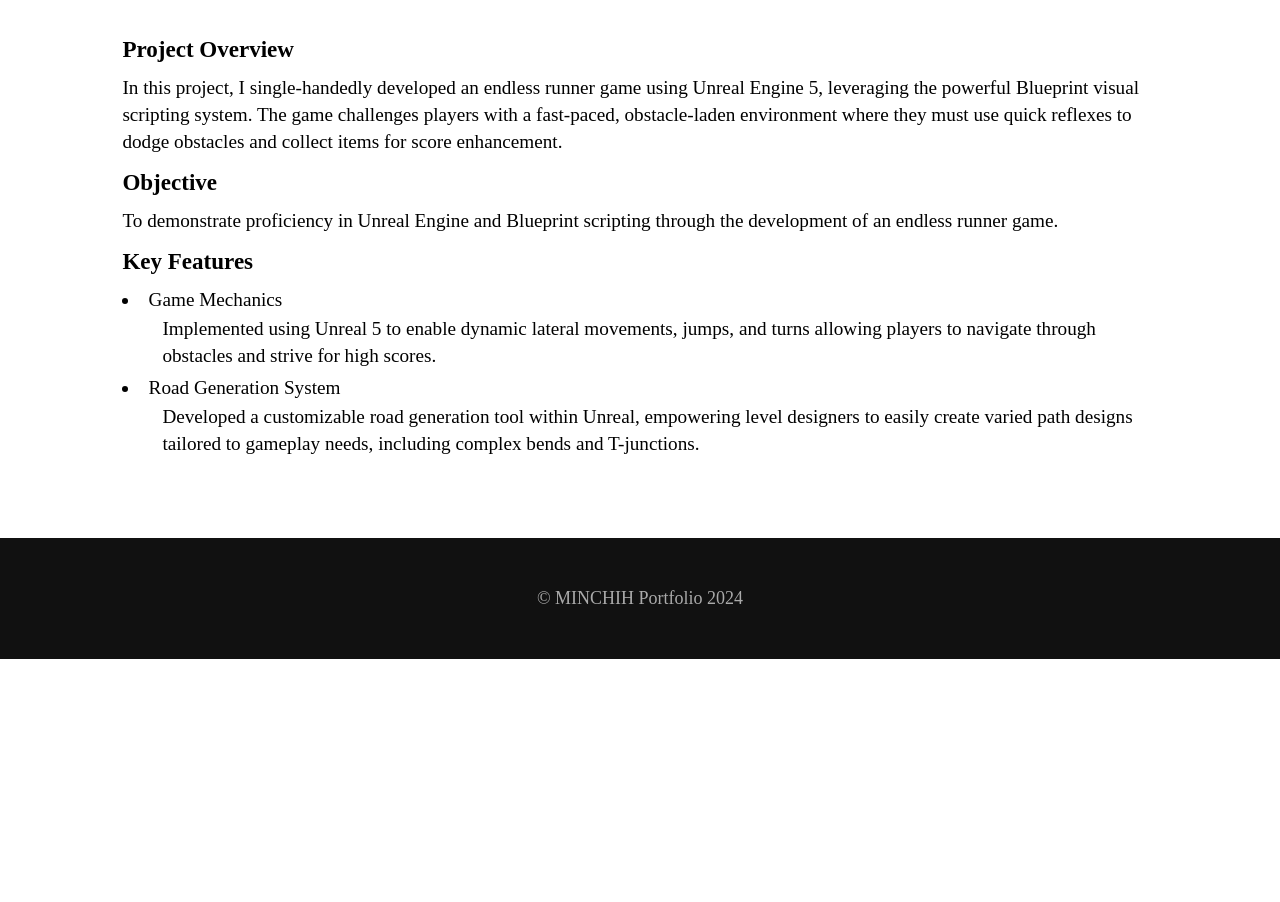
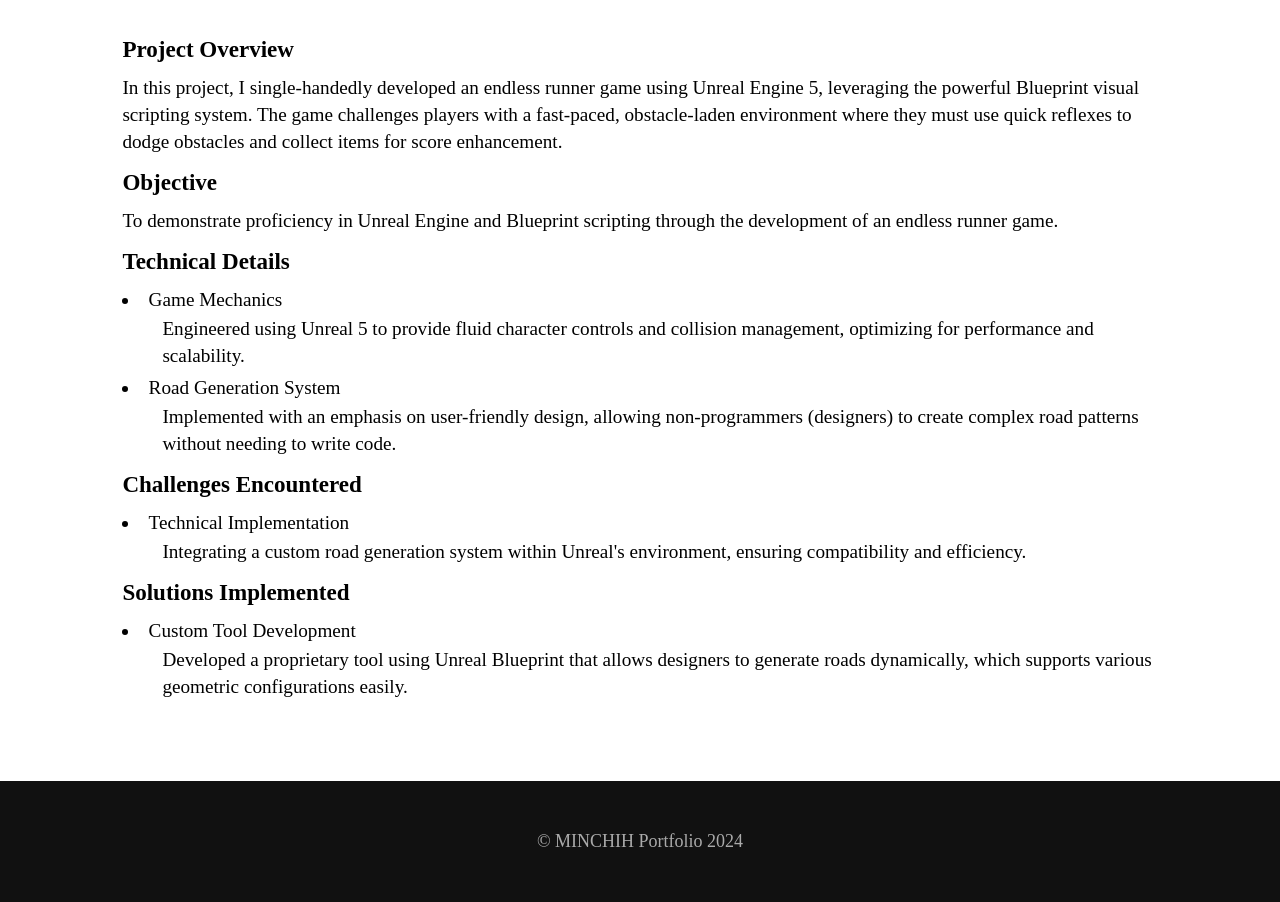
Before and after one commit to minchihliao/minchihliao.github.io, a plain HTML site: page EndlessRunner/index.html in a window 1280 px wide. Shown: the part 865-1767 px from the top of the page. Before the commit the page ends 1524 px from the top, so only its background shows below. Drawn offline with Linux system fonts and the light colour scheme.

Commit message:
Updated EndlessRunner/index.html

```diff
--- a/EndlessRunner/index.html
+++ b/EndlessRunner/index.html
@@ -226,17 +226,31 @@
             <h3>Objective</h3>
             To demonstrate proficiency in Unreal Engine and Blueprint scripting through the development of an
             endless runner game.
-            <h3>Key Features</h3>
+            <h3>Technical Details</h3>
             <li>Game Mechanics
                 <ul>
-                    Implemented using Unreal 5 to enable dynamic lateral movements, jumps, and turns allowing players to
-                    navigate through obstacles and strive for high scores.
+                    Engineered using Unreal 5 to provide fluid character controls and collision management,
+                    optimizing for performance and scalability.
                 </ul>
             </li>
             <li>Road Generation System
                 <ul>
-                    Developed a customizable road generation tool within Unreal, empowering level designers to easily
-                    create varied path designs tailored to gameplay needs, including complex bends and T-junctions.
+                    Implemented with an emphasis on user-friendly design, allowing non-programmers (designers) to create
+                    complex road patterns without needing to write code.
+                </ul>
+            </li>
+            <h3>Challenges Encountered</h3>
+            <li>Technical Implementation
+                <ul>
+                    Integrating a custom road generation system within Unreal's environment, ensuring compatibility and
+                    efficiency.
+                </ul>
+            </li>
+            <h3>Solutions Implemented</h3>
+            <li>Custom Tool Development
+                <ul>
+                    Developed a proprietary tool using Unreal Blueprint that allows designers to generate roads
+                    dynamically, which supports various geometric configurations easily.
                 </ul>
             </li>
         </div>
```
